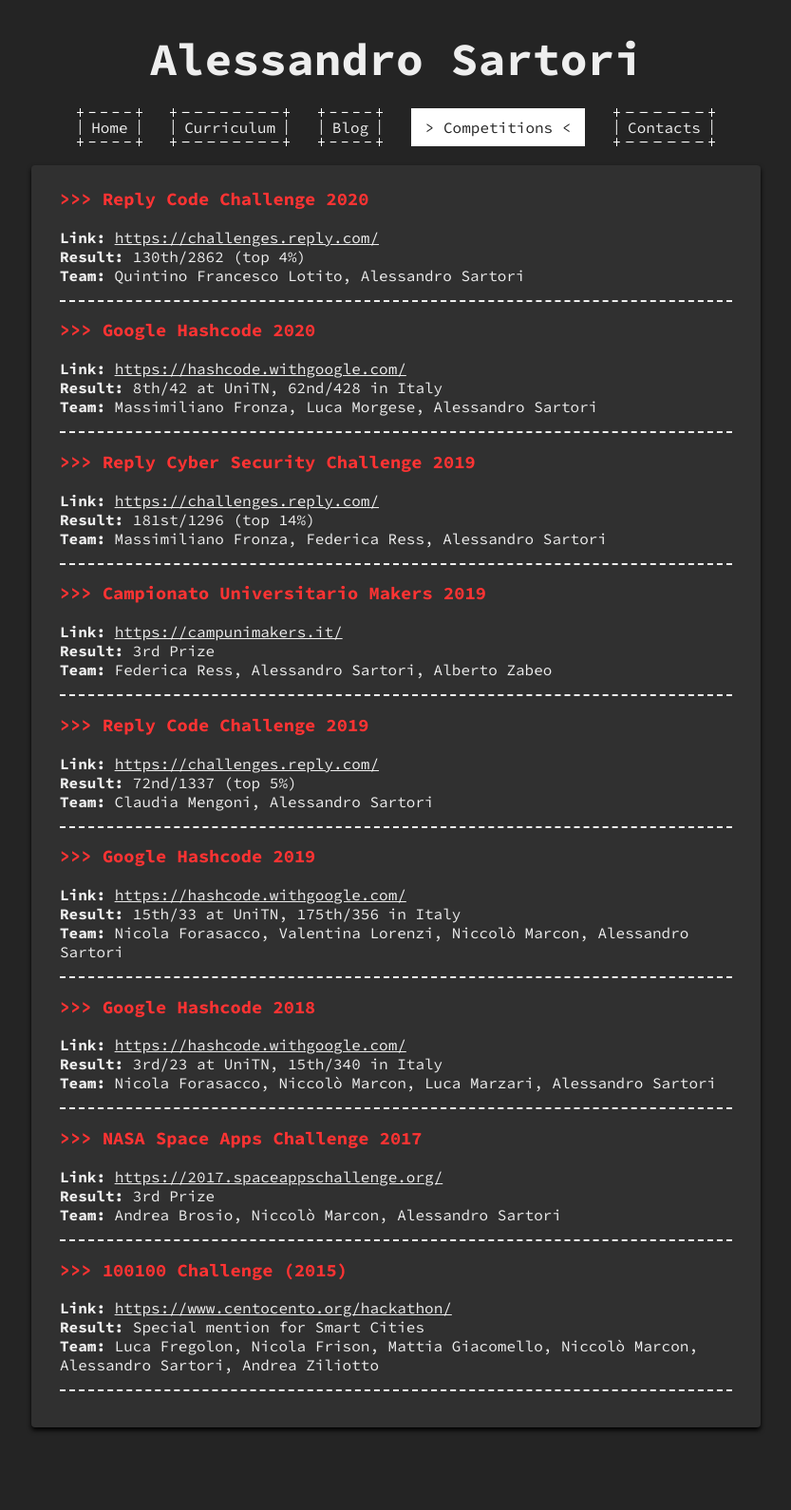
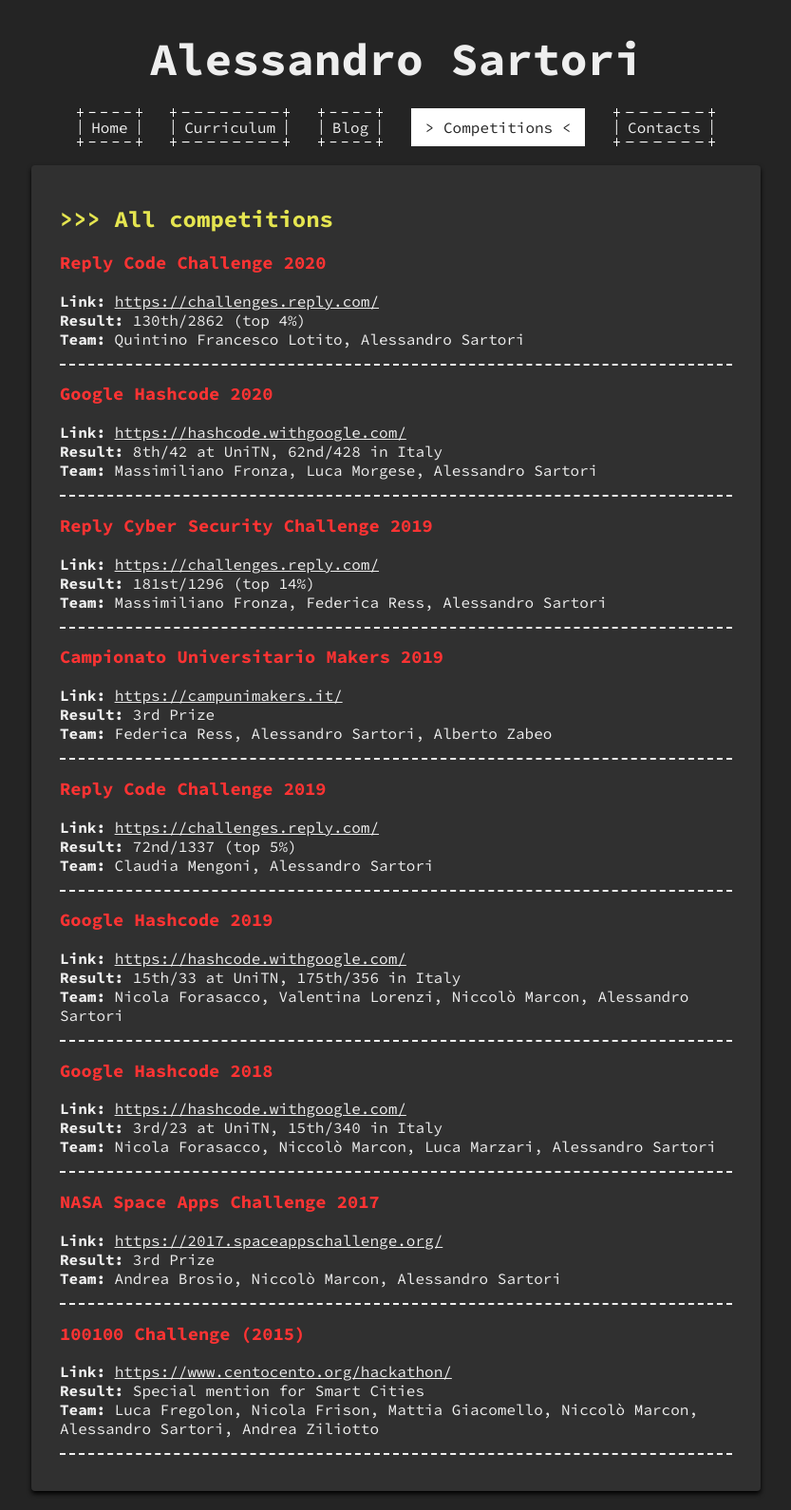
Before and after one commit to AlexSartori/alexsartori.github.io, a Jekyll site: the page built from competitions.md, in a window 1280 px wide. Shown: the whole page at 95% size, without its empty margins (223-1056 px from the left). Built offline with Jekyll 4.4.1, drawn with Linux system fonts in a browser that asks for light colours; before the commit the page ends 1523 px from its top, so only the background shows below that.

```diff
--- a/competitions.md
+++ b/competitions.md
@@ -4,9 +4,10 @@ title: Competitions
 permalink: /competitions
 ---
 
+## \>>> All competitions
+
 {% for c in site.data.competitions %}
-
-### \>>> {{ c.name }}
+### {{ c.name }}
 {:.highlight-red}
 **Link:** [{{ c.url }}]({{ c.url }}) \\
 **Result:** {{ c.result }} \\
```
Also changed, not shown: blog.md (added, +15 -0 lines).
